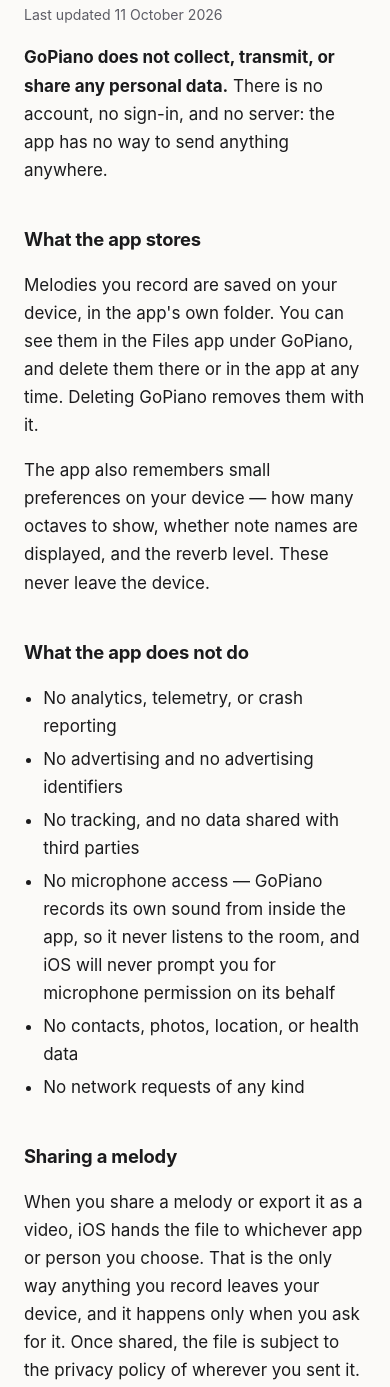
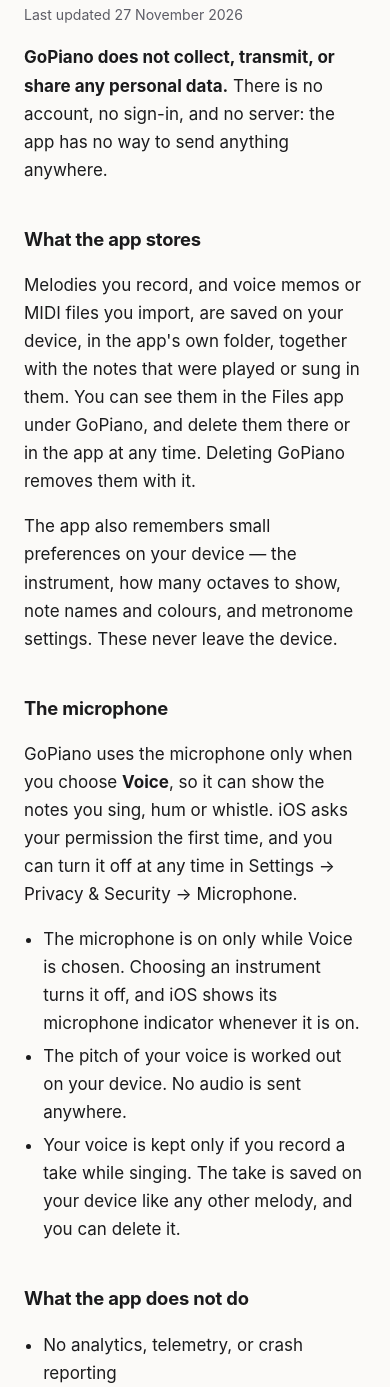
Before and after one commit to elliottgriff/GoPiano, a plain HTML site: page privacy.html in a window 390 px wide. Shown: the part 205-1592 px from the top of the page. Drawn offline with Linux system fonts and the light colour scheme.

Commit message:
Explain the microphone in the privacy policy for 3.2
GoPiano 3.2 adds Voice: sing into the microphone and see your notes. The
policy and support page said the app never uses the microphone; they now
say when it's on, that the pitch is worked out on the device, and that
audio is only kept in takes the user records.

Co-Authored-By: Claude Opus 5.5 <noreply@anthropic.com>

```diff
--- a/privacy.html
+++ b/privacy.html
@@ -13,34 +13,50 @@
     <p class="tagline">GoPiano for iPhone and iPad</p>
   </header>
 
-  <p class="updated">Last updated 11 October 2026</p>
+  <p class="updated">Last updated 27 November 2026</p>
 
   <p><strong>GoPiano does not collect, transmit, or share any personal data.</strong>
   There is no account, no sign-in, and no server: the app has no way to send
   anything anywhere.</p>
 
   <h2>What the app stores</h2>
-  <p>Melodies you record are saved on your device, in the app's own folder. You
-  can see them in the Files app under GoPiano, and delete them there or in the
-  app at any time. Deleting GoPiano removes them with it.</p>
-  <p>The app also remembers small preferences on your device — how many octaves
-  to show, whether note names are displayed, and the reverb level. These never
-  leave the device.</p>
+  <p>Melodies you record, and voice memos or MIDI files you import, are saved on
+  your device, in the app's own folder, together with the notes that were
+  played or sung in them. You can see them in the Files app under GoPiano, and
+  delete them there or in the app at any time. Deleting GoPiano removes them
+  with it.</p>
+  <p>The app also remembers small preferences on your device — the instrument,
+  how many octaves to show, note names and colours, and metronome settings.
+  These never leave the device.</p>
+
+  <h2 id="microphone">The microphone</h2>
+  <p>GoPiano uses the microphone only when you choose <strong>Voice</strong>, so
+  it can show the notes you sing, hum or whistle. iOS asks your permission the
+  first time, and you can turn it off at any time in Settings → Privacy &amp;
+  Security → Microphone.</p>
+  <ul>
+    <li>The microphone is on only while Voice is chosen. Choosing an instrument
+        turns it off, and iOS shows its microphone indicator whenever it is on.</li>
+    <li>The pitch of your voice is worked out on your device. No audio is sent
+        anywhere.</li>
+    <li>Your voice is kept only if you record a take while singing. The take is
+        saved on your device like any other melody, and you can delete it.</li>
+  </ul>
 
   <h2>What the app does not do</h2>
   <ul>
     <li>No analytics, telemetry, or crash reporting</li>
     <li>No advertising and no advertising identifiers</li>
     <li>No tracking, and no data shared with third parties</li>
-    <li>No microphone access — GoPiano records its own sound from inside the
-        app, so it never listens to the room, and iOS will never prompt you for
-        microphone permission on its behalf</li>
+    <li>No listening in the background, and no audio sent anywhere — see
+        <a href="#microphone">the microphone</a> above</li>
     <li>No contacts, photos, location, or health data</li>
     <li>No network requests of any kind</li>
   </ul>
 
   <h2>Sharing a melody</h2>
-  <p>When you share a melody or export it as a video, iOS hands the file to
+  <p>When you share a melody, or export it as a video, MIDI file or sheet
+  music, iOS hands the file to
   whichever app or person you choose. That is the only way anything you record
   leaves your device, and it happens only when you ask for it. Once shared, the
   file is subject to the privacy policy of wherever you sent it.</p>
```
Also changed, not shown: index.html (+3 -2 lines).
